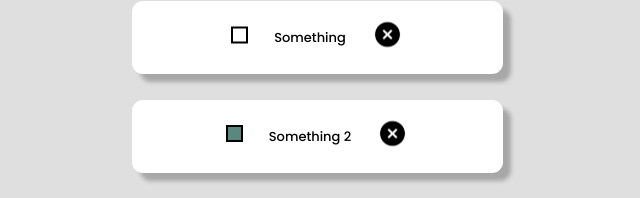
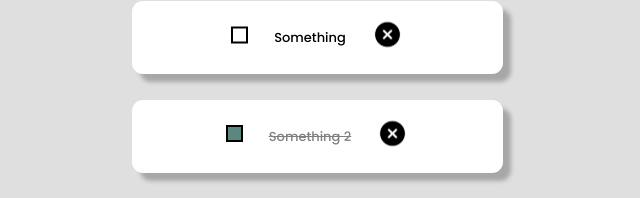
Before and after one commit to MasMits/Todo-app, a React (Create React App) app: page / in a window 1280 px wide. Both pictures are taken after a click on the button 557 px from the left and 283 px from the top of the page. Shown: the part 147-345 px from the top of the page, without its empty margins (323-963 px from the left). Built offline with nearby package versions, Linux system fonts and the light colour scheme.

Commit message:
feat [TodoItem.jsx]: line-through style for text

```diff
--- a/src/components/TodoItem.jsx
+++ b/src/components/TodoItem.jsx
@@ -3,12 +3,13 @@ import Checkbox from "./Checkbox";
 import DeleteButton from "./DeleteButton";
 import '../styles/TodoItem.css';
 
-
 const TodoItem = ({todoItem,  deleteItem, change}) => {
     return (
         <div className="TodoItem">
             <Checkbox id={todoItem.id} isCompleted={todoItem.isCompleted} change={change}/>
-            <div className="title">{todoItem.title}</div>
+            { todoItem.isCompleted ?
+                <div className="title" style={{textDecoration: 'line-through', color: 'gray'}} >{todoItem.title} </div>
+                : <div className="title">{todoItem.title} </div> }
             <DeleteButton id={todoItem.id} deleteItem={deleteItem} />
         </div>
     );
```
